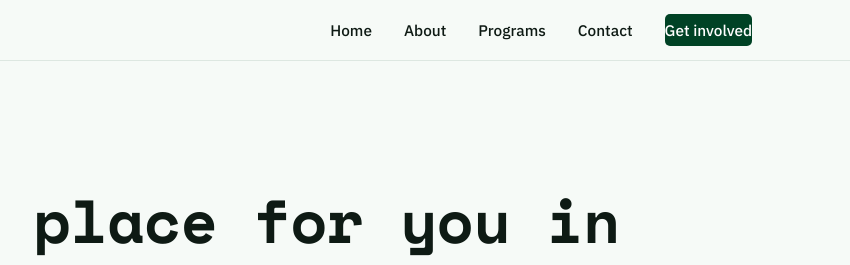
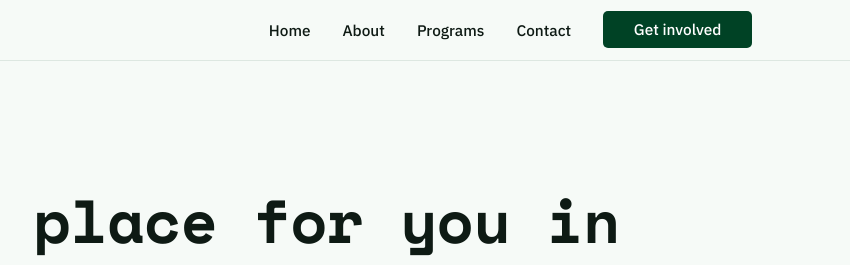
Before and after one commit to projecte-math/Project-e, a plain HTML site: page get-involved.html in a window 1280 px wide. Shown: the top 265 px of the page, 430-1280 px from the left. Drawn offline with nearby package versions, Linux system fonts and the light colour scheme.

Commit message:
Update get-involved.html
Get involved button should be the same across the website now

```diff
--- a/get-involved.html
+++ b/get-involved.html
@@ -235,13 +235,17 @@ a:focus-visible, button:focus-visible, input:focus-visible, textarea:focus-visib
   border-color: var(--moss);
 }
 .nav-cta {
-  background: var(--forest);
+  background: var(--forest) !important;
   color: var(--white) !important;
-  padding: 0.55em 2em;
-  border-radius: 5px;
+  padding: 0.55em 2em !important;
+  border-radius: 5px !important;
   border-bottom: none !important;
+  text-decoration: none !important;
 }
-.nav-cta:hover { background: var(--moss); }
+
+.nav-cta:hover {
+  background: var(--moss) !important;
+}
 
 .nav-toggle {
   display: none;
```
